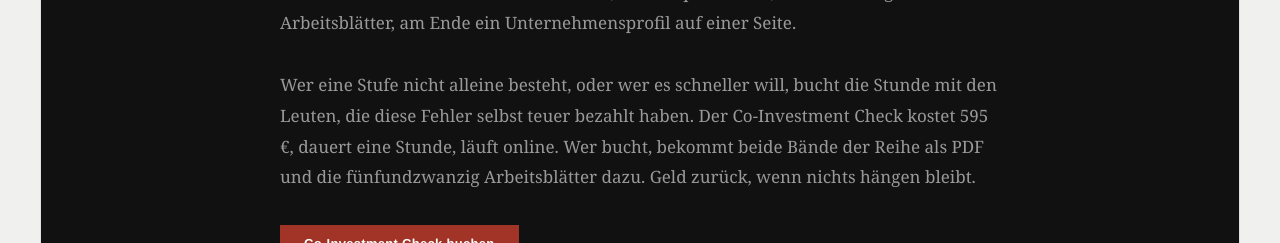
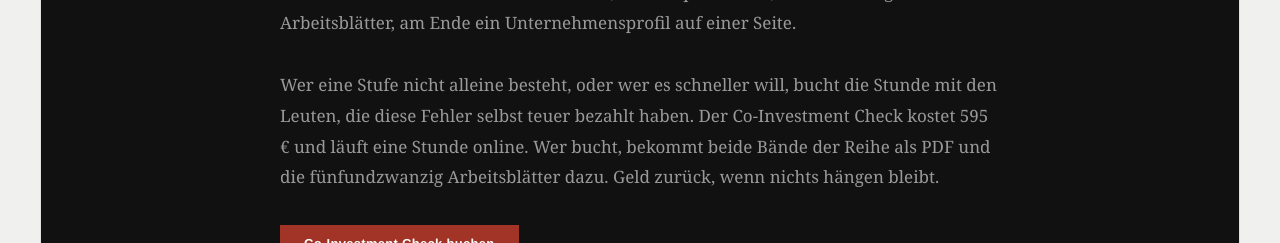
Before and after one commit to svenlachhein/no-proof-no-business, a Next.js app: page / in a window 1280 px wide. Shown: the part 3062-3305 px from the top of the page. Built offline with nearby package versions, Linux system fonts and the light colour scheme.

Commit message:
fix(cta): Dreierparallele gestrafft

```diff
--- a/components/CTASection.tsx
+++ b/components/CTASection.tsx
@@ -4,7 +4,7 @@ export default function CTASection() {
       <div className="section-inner cta-inner">
         <h2>Wo das Buch endet, beginnt die Stunde.</h2>
         <p>Das Buch ist Selbststudium. Vier Wochen, ein Teil pro Woche, dreizehn ausgefüllte Arbeitsblätter, am Ende ein Unternehmensprofil auf einer Seite.</p>
-        <p>Wer eine Stufe nicht alleine besteht, oder wer es schneller will, bucht die Stunde mit den Leuten, die diese Fehler selbst teuer bezahlt haben. Der Co-Investment Check kostet 595 €, dauert eine Stunde, läuft online. Wer bucht, bekommt beide Bände der Reihe als PDF und die fünfundzwanzig Arbeitsblätter dazu. Geld zurück, wenn nichts hängen bleibt.</p>
+        <p>Wer eine Stufe nicht alleine besteht, oder wer es schneller will, bucht die Stunde mit den Leuten, die diese Fehler selbst teuer bezahlt haben. Der Co-Investment Check kostet 595 € und läuft eine Stunde online. Wer bucht, bekommt beide Bände der Reihe als PDF und die fünfundzwanzig Arbeitsblätter dazu. Geld zurück, wenn nichts hängen bleibt.</p>
         <a
           className="btn btn-accent"
           href="https://lachhein-lierow.de/co-investment-check/"
```
